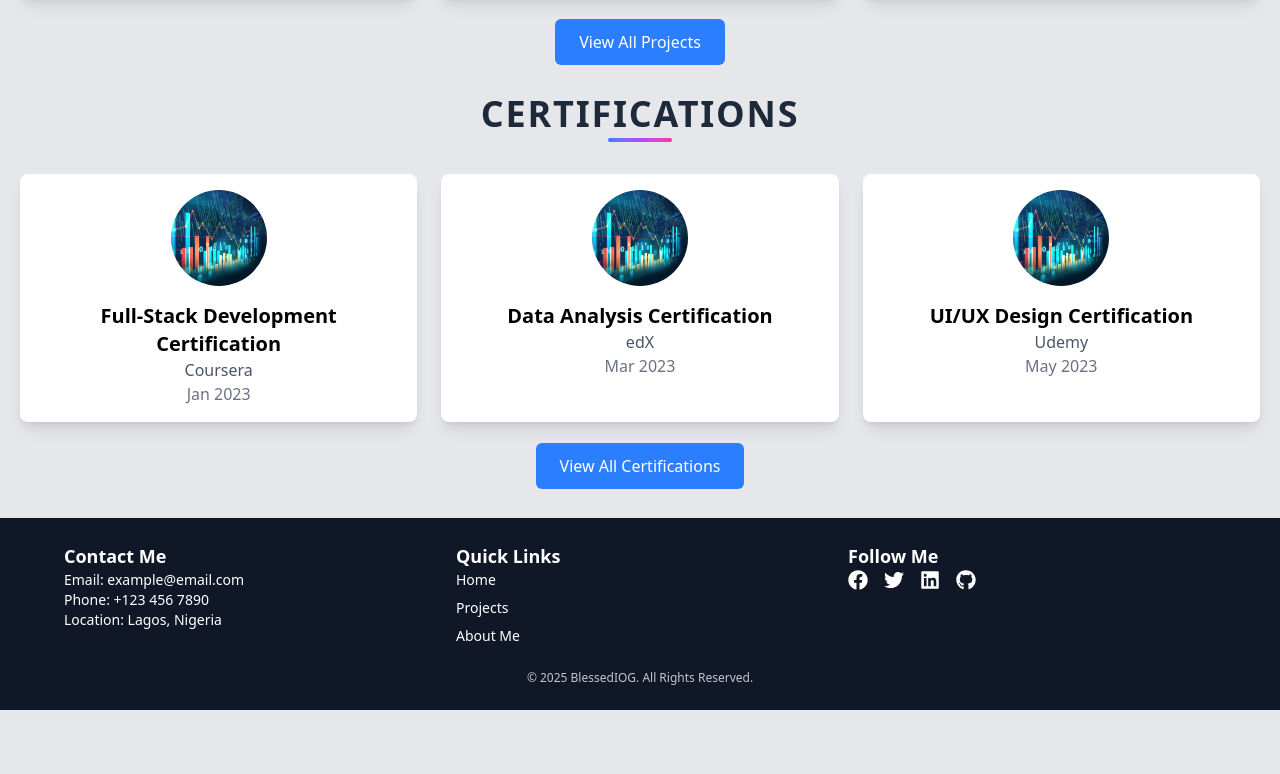
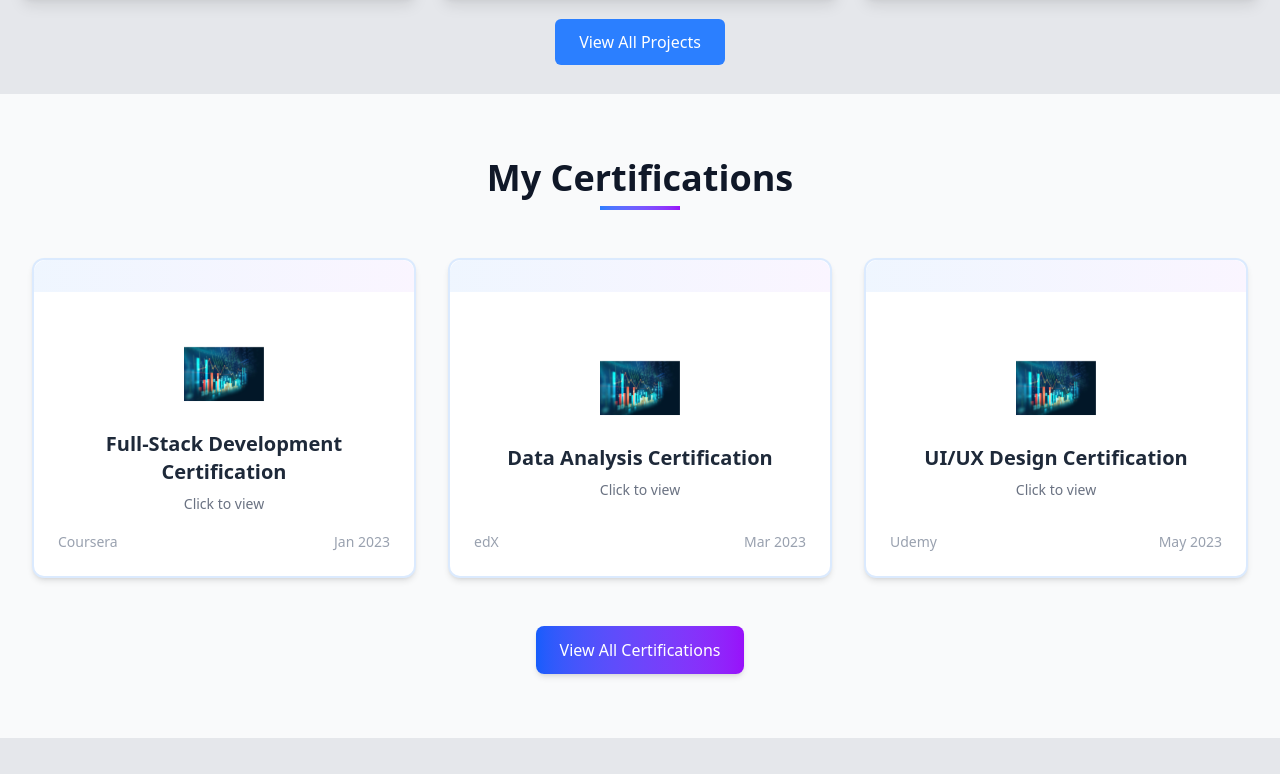
Before and after one commit to Oluwasegun122/blessediog, a Next.js app: page / in a window 1280 px wide. Shown: the part 1666-2440 px from the top of the page. Before the commit the page ends 2376 px from the top, so only its background shows below. Built offline with nearby package versions, Linux system fonts and the light colour scheme.

Commit message:
first commit

```diff
--- a/app/components/CertificationsSection.tsx
+++ b/app/components/CertificationsSection.tsx
@@ -2,6 +2,7 @@
 
 import { useEffect, useState } from "react";
 import Link from "next/link";
+import Image from "next/image";
 
 interface Certification {
   id: number;
@@ -9,6 +10,8 @@ interface Certification {
   issuer: string;
   date: string;
   image: string;
+  description: string;
+  credentialId?: string;
 }
 
 export default function CertificationsSection() {
@@ -19,46 +22,114 @@ export default function CertificationsSection() {
     fetch("/api/certifications")
       .then((res) => res.json())
       .then((data: Certification[]) => {
-        // Only take up to three certifications
         setCerts(data.slice(0, 3));
       })
       .catch((err) => console.error("Error fetching certifications:", err))
       .finally(() => setLoading(false));
   }, []);
 
-  if (loading) return <p className="text-center">Loading Certifications...</p>;
+  if (loading)
+    return (
+      <div className="flex justify-center items-center h-64">
+        <div className="animate-pulse flex space-x-4">
+          <div className="flex-1 space-y-6 py-1">
+            <div className="h-2 bg-gray-200 rounded"></div>
+            <div className="space-y-3">
+              <div className="grid grid-cols-3 gap-4">
+                <div className="h-32 bg-gray-200 rounded col-span-1"></div>
+                <div className="h-32 bg-gray-200 rounded col-span-1"></div>
+                <div className="h-32 bg-gray-200 rounded col-span-1"></div>
+              </div>
+            </div>
+          </div>
+        </div>
+      </div>
+    );
 
   return (
-    <section className="my-10 px-5">
-      <div className="flex flex-col items-center mb-10">
-        <h2 className="text-4xl font-extrabold tracking-wider uppercase text-gray-800 relative inline-block">
-          Certifications
-          <span className="absolute left-1/2 transform -translate-x-1/2 -bottom-2 h-1 w-16 bg-gradient-to-r from-blue-500 via-purple-500 to-pink-500 rounded-full"></span>
+    <section className="py-16 px-4 sm:px-6 lg:px-8 bg-gray-50">
+      <div className="max-w-7xl mx-auto">
+        <div className="text-center mb-12">
+          <h2 className="text-3xl font-extrabold text-gray-900 sm:text-4xl">
+            <span className="block">My Certifications</span>
+            <span className="block mt-2 h-1 w-20 bg-gradient-to-r from-blue-500 to-purple-600 mx-auto"></span>
           </h2>
         </div>
-      <div className="grid gap-6 sm:grid-cols-1 md:grid-cols-2 lg:grid-cols-3">
+
+        <div className="grid gap-8 sm:grid-cols-1 md:grid-cols-2 lg:grid-cols-3">
           {certs.map((cert) => (
-          <div key={cert.id} className="bg-white shadow-lg rounded-lg p-4">
-            <div className="mb-4 flex justify-center">
-              <img
+            <div
+              key={cert.id}
+              className="relative h-80 w-full perspective-1000 cursor-pointer group"
+              onClick={() => {}}
+            >
+              {/* Front Side (Envelope) */}
+              <div className="absolute inset-0 bg-white border-2 border-blue-100 rounded-xl p-6 shadow-md transition-all duration-500 transform-style-preserve-3d backface-hidden flex flex-col">
+                <div className="absolute top-0 left-0 right-0 h-8 bg-gradient-to-r from-blue-50 to-purple-50 rounded-t-xl"></div>
+                <div className="flex-1 flex flex-col items-center justify-center pt-8">
+                  <div className="relative w-20 h-20 mb-4">
+                    <Image
                       src={cert.image}
                       alt={cert.title}
-                className="w-24 h-24 object-cover rounded-full"
+                      fill
+                      className="object-contain"
                     />
                   </div>
-            <h3 className="text-xl font-bold text-center">{cert.title}</h3>
-            <p className="text-gray-600 text-center">{cert.issuer}</p>
-            <p className="text-gray-500 text-center">{cert.date}</p>
+                  <h3 className="text-xl font-bold text-center text-gray-800">
+                    {cert.title}
+                  </h3>
+                  <p className="text-gray-500 mt-2 text-sm">Click to view</p>
+                </div>
+                <div className="flex justify-between text-sm text-gray-400">
+                  <span>{cert.issuer}</span>
+                  <span>{cert.date}</span>
+                </div>
+              </div>
+
+              {/* Back Side (Details) */}
+              <div className="absolute inset-0 bg-white rounded-xl p-6 shadow-lg transform-style-preserve-3d backface-hidden rotate-y-180 flex flex-col">
+                <h3 className="text-xl font-bold text-blue-600">
+                  {cert.title}
+                </h3>
+                <p className="text-gray-600 mt-2">Issued by {cert.issuer}</p>
+                <div className="my-4 p-4 bg-gray-50 rounded">
+                  <p className="text-gray-700">
+                    {cert.description ||
+                      "Professional certification demonstrating expertise in this area."}
+                  </p>
+                </div>
+                <div className="mt-auto text-sm text-gray-500 space-y-1">
+                  <p>Issued: {cert.date}</p>
+                  {cert.credentialId && (
+                    <p>Credential ID: {cert.credentialId}</p>
+                  )}
+                </div>
+              </div>
             </div>
           ))}
         </div>
-      <div className="mt-8 text-center">
-        <Link href="/certifications">
-          <a className="bg-blue-500 text-white px-6 py-3 rounded-md hover:bg-blue-600 transition-all">
+
+        <div className="mt-12 text-center">
+          <Link
+            href="/certifications"
+            className="inline-block px-6 py-3 bg-gradient-to-r from-blue-600 to-purple-600 text-white font-medium rounded-lg shadow-md hover:shadow-lg transition-all hover:from-blue-700 hover:to-purple-700"
+          >
             View All Certifications
-          </a>
           </Link>
         </div>
+      </div>
+
+      <style jsx global>{`
+        .transform-style-preserve-3d {
+          transform-style: preserve-3d;
+        }
+        .backface-hidden {
+          backface-visibility: hidden;
+        }
+        .rotate-y-180 {
+          transform: rotateY(180deg);
+        }
+      `}</style>
     </section>
   );
 }
```
Lines whose indentation alone changed are shown as unchanged.
